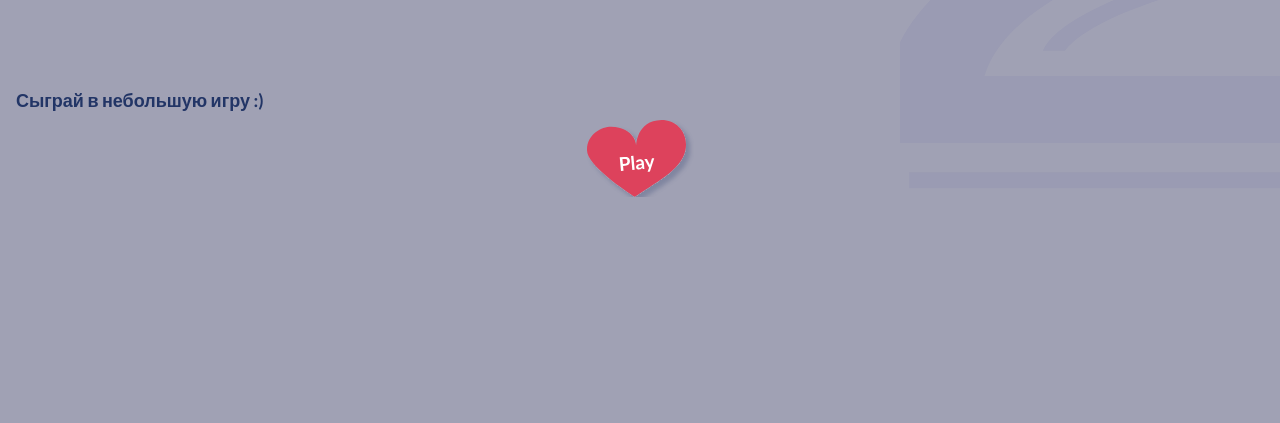
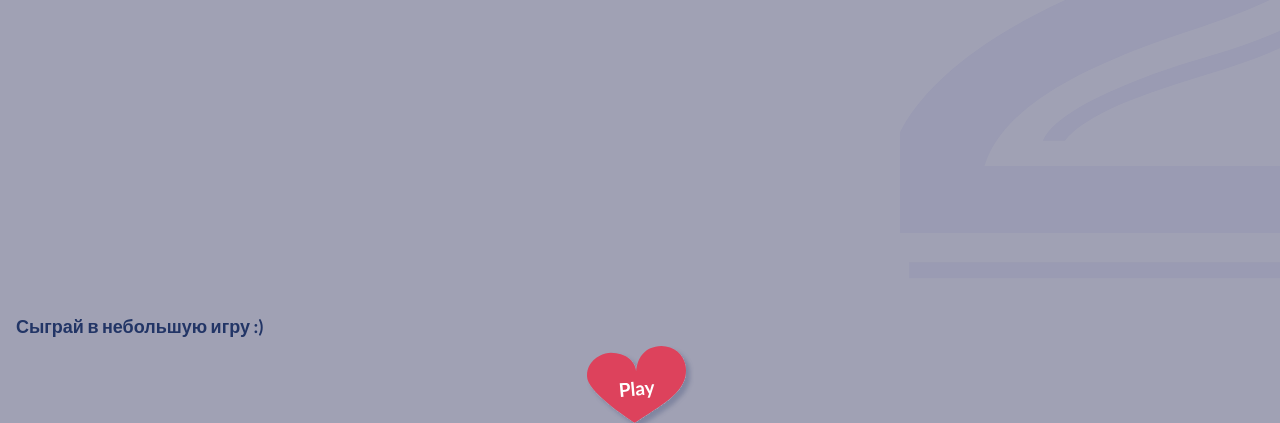
Before and after one commit to Stexxe/stexxe.github.io, a website: page anniversary/index.html in a window 1280 px wide. Shown: the part 400-823 px from the top of the page. Before the commit the page ends 800 px from the top, so only its background shows below. Drawn offline with Linux system fonts and the light colour scheme.

Commit message:
Test exact height

```diff
--- a/anniversary/style.css
+++ b/anniversary/style.css
@@ -7,7 +7,7 @@
 
 .wrap {
   width: 100vw;
-  height: 100%;
+  height: 823px;
   background: url("assets/bg.svg") no-repeat top 40% right;
   display: flex;
   flex-direction: column;
```
Also changed, not shown: anniversary/index.html (+4 -0 lines).
